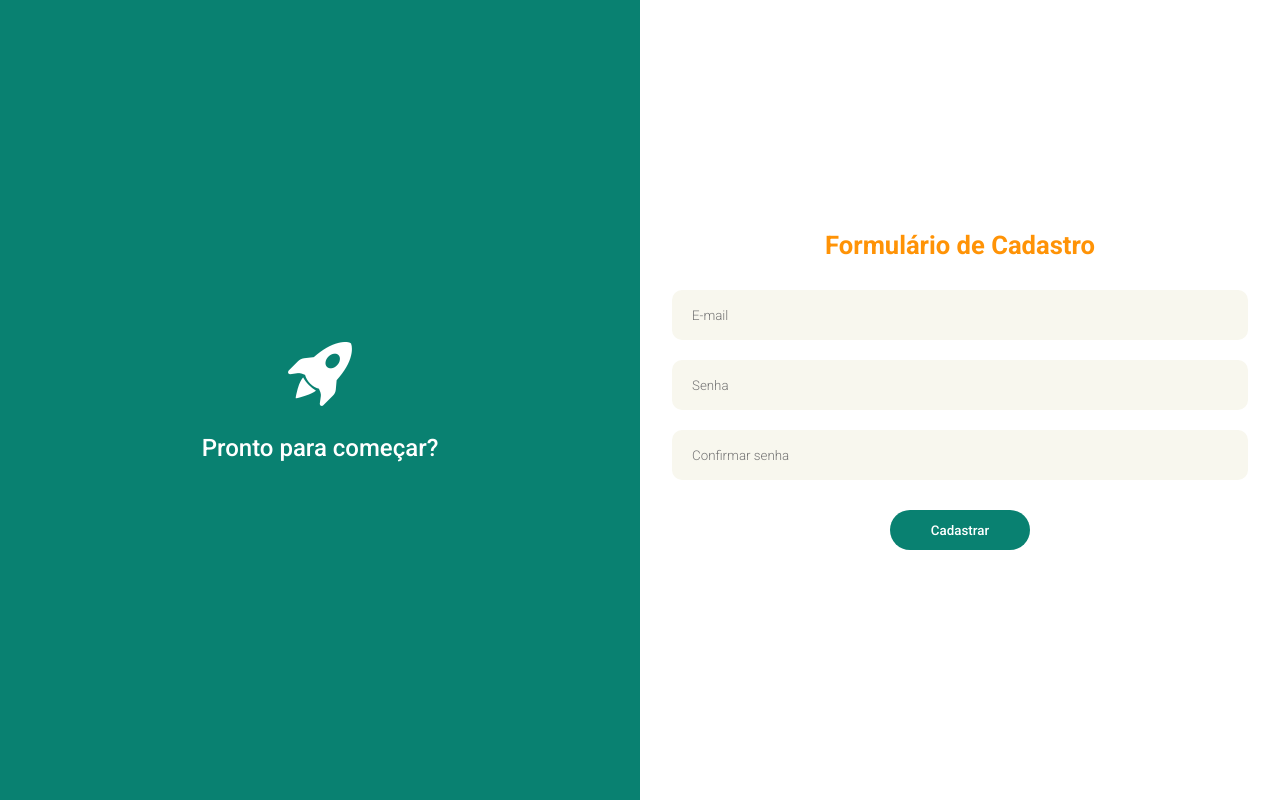
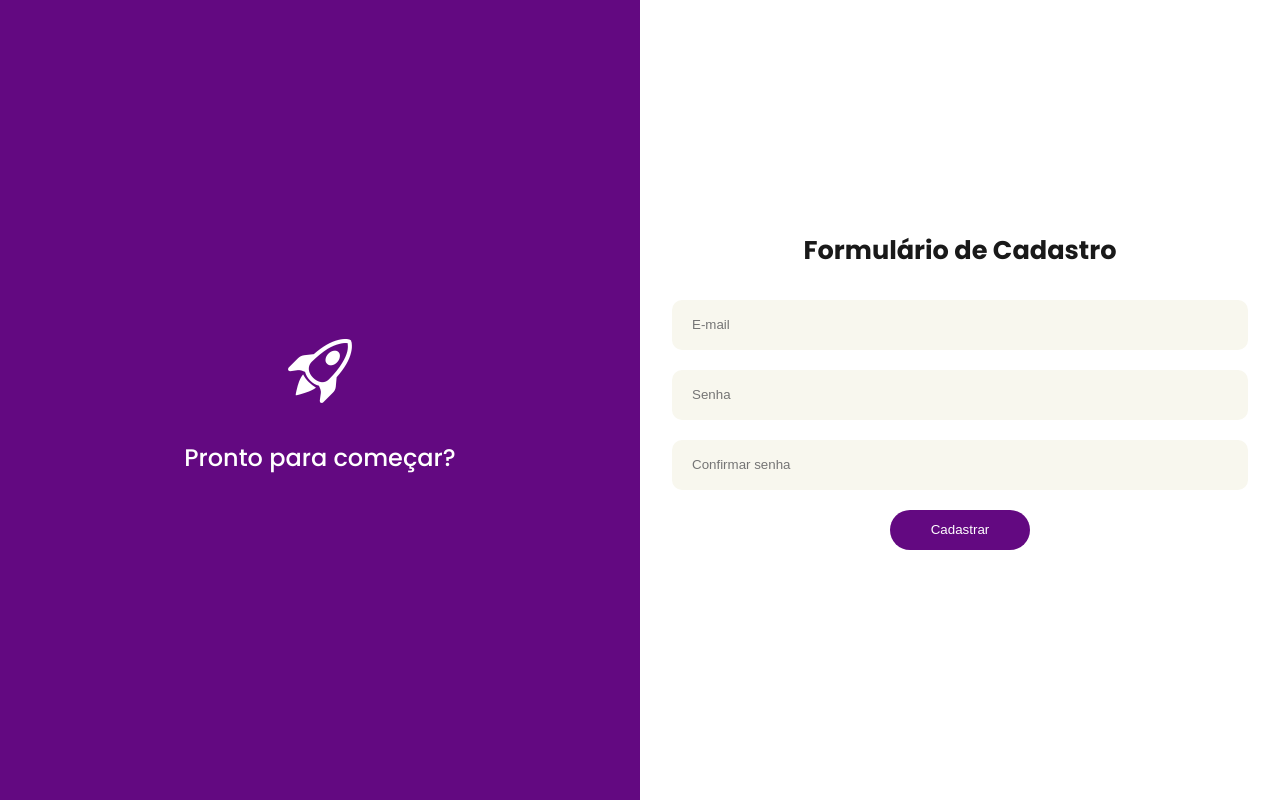
Before and after one commit to lauanderson-rael/scss-Login-Page-responsive, a plain HTML site: page index.html in a window 1280 px wide. Drawn offline with nearby package versions, Linux system fonts and the light colour scheme.

Commit message:
modificado

```diff
--- a/index.html
+++ b/index.html
@@ -12,7 +12,7 @@
 <body>
     <div class="grid">
         <div class="label-start">
-            <i class="bi bi-rocket-takeoff-fill"></i>
+            <i class="bi bi-rocket-takeoff"></i>
             <h1>Pronto para começar? </h1>
 
         </div>
@@ -32,7 +32,7 @@
                     <input type="password" name="confirm-password" id="confirm-password" placeholder="Confirmar senha">
                 </div>
 
-                <div class="form-group m-auto">
+                <div class="form-group center">
                     <button>Cadastrar</button>
                 </div>
             </form>
--- a/style.css
+++ b/style.css
@@ -1,4 +1,5 @@
-@import url("https://fonts.googleapis.com/css2?family=Roboto:ital,wght@0,100;0,300;0,400;0,500;0,700;0,900;1,100;1,300;1,400;1,500;1,700; 1.900&display=swap");
+@import url('https://fonts.googleapis.com/css2?family=Poppins:ital,wght@0,100;0,200;0,300;0,400;0,500;0,600;0,700;0,800;0,900;1,100;1,200;1,300;1,400;1,500;1,600;1,700;1,800;1,900&display=swap');
+
 * {
   margin: 0;
   padding: 0;
@@ -8,187 +9,123 @@
 html, body {
   width: 100%;
   height: 100%;
-  font-family: "Roboto", sans-serif;
+  font-family: "Poppins", sans-serif;
   font-weight: 300;
   color: #FFFFFF;
 }
 
 .grid {
   display: grid;
-  grid-template-columns: 100%;
-  grid-template-rows: 45% 55%;
-  row-gap: 40px;
   width: 100%;
   height: 100%;
+  row-gap: 40px;
 }
-.grid .label-start {
+
+.label-start {
   display: flex;
   flex-direction: column;
   justify-content: center;
   align-items: center;
-  grid-row: 1;
   width: 100%;
   height: 100%;
-  background-color: #098171;
+  background-color: #630981;
 }
-.grid .label-start h1 {
+
+.label-start h1 {
   font-size: 1.5rem;
-  font-family: "Roboto", sans-serif;
   font-weight: 500;
 }
-.grid .label-start i {
-  font-size: 3rem;
+
+.label-start i {
+  font-size: 4rem;
   margin-bottom: 20px;
 }
-.grid .formulario {
+
+.formulario {
   width: 100%;
   height: 100%;
-  grid-row: 2;
 }
-.grid .formulario .title {
+
+.formulario .title {
   display: none;
 }
-.grid .formulario .form-group {
+
+.formulario .form-group {
   width: 90%;
   margin: auto;
   margin-bottom: 20px;
 }
-.grid .formulario .form-group input {
+
+.formulario .form-group input {
   width: 100%;
   height: 50px;
-  padding: 25px;
+  padding: 20px;
   border-radius: 10px;
   background-color: #F8F7EE;
   border: none;
   outline: none;
-  font-family: "Roboto", sans-serif;
-  font-weight: 300;
 }
-.grid .formulario .form-group input:active {
-  border: 2px solid #098171;
+
+.formulario .form-group input:focus,
+.formulario .form-group input:active {
+  border: 2px solid #630981;
 }
-.grid .formulario .form-group input:focus {
-  border: 2px solid #098171;
-}
-.grid .formulario .form-group button {
+
+.formulario .form-group button {
   width: 140px;
   height: 40px;
-  background-color: #098171;
+  background-color: #630981;
   border: none;
   color: #FFFFFF;
   border-radius: 20px;
-  font-family: "Roboto", sans-serif;
   font-weight: 500;
+  transition: background-color 0.3s;
 }
-.grid .formulario .form-group button:hover {
-  background-color: #056669;
+
+.formulario .form-group button:hover,
+.formulario .form-group button:active {
+  opacity: 0.8;
 }
-.grid .formulario .form-group button:active {
-  background-color: #056669;
-}
-.grid .formulario .m-auto {
+
+.center {
   display: flex;
-  flex-direction: row;
   justify-content: center;
   align-items: center;
   margin-top: 30px;
 }
 
-@media only screen and (min-width: 1024px) {
+@media (min-width: 1024px) {
   .grid {
-    display: grid;
     grid-template-columns: 50% 50%;
     grid-template-rows: 100%;
-    width: 100%;
-    height: 100%;
   }
-  .grid .label-start {
+
+  .label-start {
+    grid-column: 1;
+    grid-row: 1;
+  }
+
+  .label-start i {
+    font-size: 4rem;
+  }
+
+  .formulario {
     display: flex;
     flex-direction: column;
     justify-content: center;
-    align-items: center;
+    grid-column: 2;
     grid-row: 1;
-    grid-column: 1;
-    width: 100%;
-    height: 100%;
-    background-color: #098171;
   }
-  .grid .label-start h1 {
-    font-size: 1.5rem;
-    font-family: "Roboto", sans-serif;
-    font-weight: 500;
+
+  .formulario .title {
+    display: block;
+    margin-bottom: 30px;
+    text-align: center;
   }
-  .grid .label-start i {
-    font-size: 4rem;
-    margin-bottom: 20px;
-  }
-  .grid .formulario {
-    display: flex;
-    flex-direction: column;
-    justify-content: center;
-    width: 100%;
-    height: 100%;
-    grid-row: 1;
-    grid-column: 2;
-  }
-  .grid .formulario .title {
-    display: block;
-    width: 90%;
-    margin: auto;
-    margin-bottom: 30px;
-  }
-  .grid .formulario .title h1 {
+
+  .formulario .title h1 {
     font-size: 1.6rem;
-    color: #FF9306;
-    text-align: center;
-    font-family: "Roboto", sans-serif;
+    color: #191919;
     font-weight: 700;
   }
-  .grid .formulario .form-group {
-    width: 90%;
-    margin: auto;
-    margin-bottom: 20px;
-  }
-  .grid .formulario .form-group input {
-    width: 100%;
-    height: 50px;
-    padding: 20px;
-    border-radius: 10px;
-    background-color: #F8F7EE;
-    border: none;
-    outline: none;
-    font-family: "Roboto", sans-serif;
-    font-weight: 300;
-  }
-  .grid .formulario .form-group input:active {
-    border: 2px solid #098171;
-  }
-  .grid .formulario .form-group input:focus {
-    border: 2px solid #098171;
-  }
-  .grid .formulario .form-group button {
-    width: 140px;
-    height: 40px;
-    background-color: #098171;
-    border: none;
-    color: #FFFFFF;
-    border-radius: 20px;
-    font-family: "Roboto", sans-serif;
-    font-weight: 500;
-  }
-  .grid .formulario .form-group button:hover {
-    background-color: #056659;
-  }
-  .grid .formulario .form-group button:active {
-    background-color: #056659;
-  }
-  .grid .formulario .m-auto {
-    display: flex;
-    flex-direction: row;
-    justify-content: center;
-    align-items: center;
-    margin-top: 30px;
-  }
 }
-
-/*# sourceMappingURL=style.css.map */
--- a/style.scss
+++ /dev/null
@@ -1,230 +0,0 @@
-
-@import url('https://fonts.googleapis.com/css2?family=Roboto:ital,wght@0,100;0,300;0,400;0,500;0,700;0,900;1,100;1,300;1,400;1,500;1,700; 1.900&display=swap');
-
-// Colors
-$blue: #0077FF;
-$white: #FFFFFF;
-$green: #098171;
-$whiteGreen: #F8F7EE;
-$marrom: #333333;
-$orange: #FF9306;
-
-// BreackPoint
-$desktop: 1024px;
-*{
-    margin: 0;
-    padding: 0;
-    box-sizing: border-box;
-}
-
-html, body{
-    width: 100%;
-    height: 100%;
-    font-family: "Roboto", sans-serif;
-    font-weight: 300;
-    color: $white;
-}
-
-.grid{
-    display: grid;
-    grid-template-columns: 100%;
-    grid-template-rows: 45% 55%;
-    row-gap: 40px; // distancia entre elementos
-    width: 100%;
-    height: 100%;
-
-        .label-start{
-            display: flex;
-            flex-direction: column;
-            justify-content: center;
-            align-items: center ;
-            grid-row: 1;
-            width: 100%;
-            height: 100%;
-            background-color: $green;
-
-            h1{
-                font-size: 1.5rem;
-                font-family: 'Roboto', sans-serif;
-                font-weight: 500;
-
-            }
-            i{
-                font-size: 3rem;
-                margin-bottom: 20px;
-            }
-        }
-
-        .formulario{
-            width: 100%;
-            height: 100%;
-            grid-row: 2;
-
-            .title{
-                display: none;
-            }
-
-            .form-group{
-                width: 90%;
-                margin: auto;
-                margin-bottom: 20px;
-
-                input{
-                    width: 100%;
-                    height: 50px;
-                    padding: 25px;
-                    border-radius: 10px;
-                    background-color: $whiteGreen;
-                    border: none;
-                    outline: none;
-                    font-family: 'Roboto', sans-serif;
-                    font-weight: 300;
-
-                    &:active{
-                        border: 2px solid $green;
-                    }
-                    &:focus{
-                        border: 2px solid $green    ;
-                    }
-                }
-
-                button{
-                    width: 140px;
-                    height: 40px;
-                    background-color: $green;
-                    border: none;
-                    color: $white;
-                    border-radius: 20px;
-                    font-family: 'Roboto', sans-serif;
-                    font-weight: 500;
-
-                        &:hover{
-                            background-color: #056669;
-                        }
-
-                        &:active{
-                            background-color: #056669;
-                        }
-
-                }
-            }
-            .m-auto{
-                display: flex;
-                flex-direction: row;
-                justify-content: center;
-                align-items: center;
-                margin-top: 30px;  // margem superior
-            }
-
-        }
-}
-
-@media only screen and (min-width: $desktop){
-    .grid{
-        display: grid;
-        grid-template-columns: 50% 50%;
-        grid-template-rows: 100%;
-        width: 100%;
-        height: 100%;
-
-        .label-start{
-            display: flex;
-            flex-direction: column;
-            justify-content: center;
-            align-items: center;
-            grid-row: 1; // lunha 1 - unica
-            grid-column: 1; // coluna 1 - esquerda
-            width: 100%;
-            height: 100%;
-            background-color: $green;
-
-            h1{
-                font-size: 1.5rem;
-                font-family: "Roboto", sans-serif;
-                font-weight: 500;
-            }
-            i{
-                font-size: 4rem;
-                margin-bottom: 20px;
-            }
-
-
-        }
-
-        .formulario{
-            display: flex;
-            flex-direction: column;
-            justify-content: center;
-            width: 100%;
-            height: 100%;
-            grid-row: 1;
-            grid-column: 2; // coluna 2 - direita
-
-            .title{
-                display: block;
-                width: 90%;
-                margin: auto;
-                margin-bottom: 30px; // margem superior
-
-                h1{
-                    font-size: 1.6rem;
-                    color: $orange;
-                    text-align: center;
-                    font-family: "Roboto", sans-serif;
-                    font-weight: 700;
-                }
-            }
-
-            .form-group{
-                width: 90%;
-                margin: auto;
-                margin-bottom: 20px;
-
-                input{
-                    width: 100%;
-                    height: 50px;
-                    padding: 20px; // espaco interno
-                    border-radius: 10px;
-                    background-color: $whiteGreen;
-                    border: none;
-                    outline: none;
-                    font-family: "Roboto", sans-serif;
-                    font-weight: 300;
-
-                    &:active{
-                        border: 2px solid $green;;
-                    }
-                    &:focus{
-                        border: 2px solid $green;;
-                    }
-                }
-
-                button{
-                    width: 140px;
-                    height: 40px;
-                    background-color: $green;
-                    border: none;
-                    color: $white;
-                    border-radius: 20px;
-                    font-family: "Roboto", sans-serif;
-                    font-weight: 500;
-
-                    &:hover{
-                        background-color: #056659;
-                    }
-                    &:active{
-                        background-color: #056659;
-                    }
-                }
-            }
-
-            .m-auto{
-                display: flex;
-                flex-direction: row;
-                justify-content: center;
-                align-items: center;
-                margin-top: 30px; // espacamento superior externo
-            }
-        }
-    }
-}
```
Also changed, not shown: package.json (deleted, +0 -15 lines), README.md (deleted), image-1.png (deleted), image.png (deleted), 2 other files.
